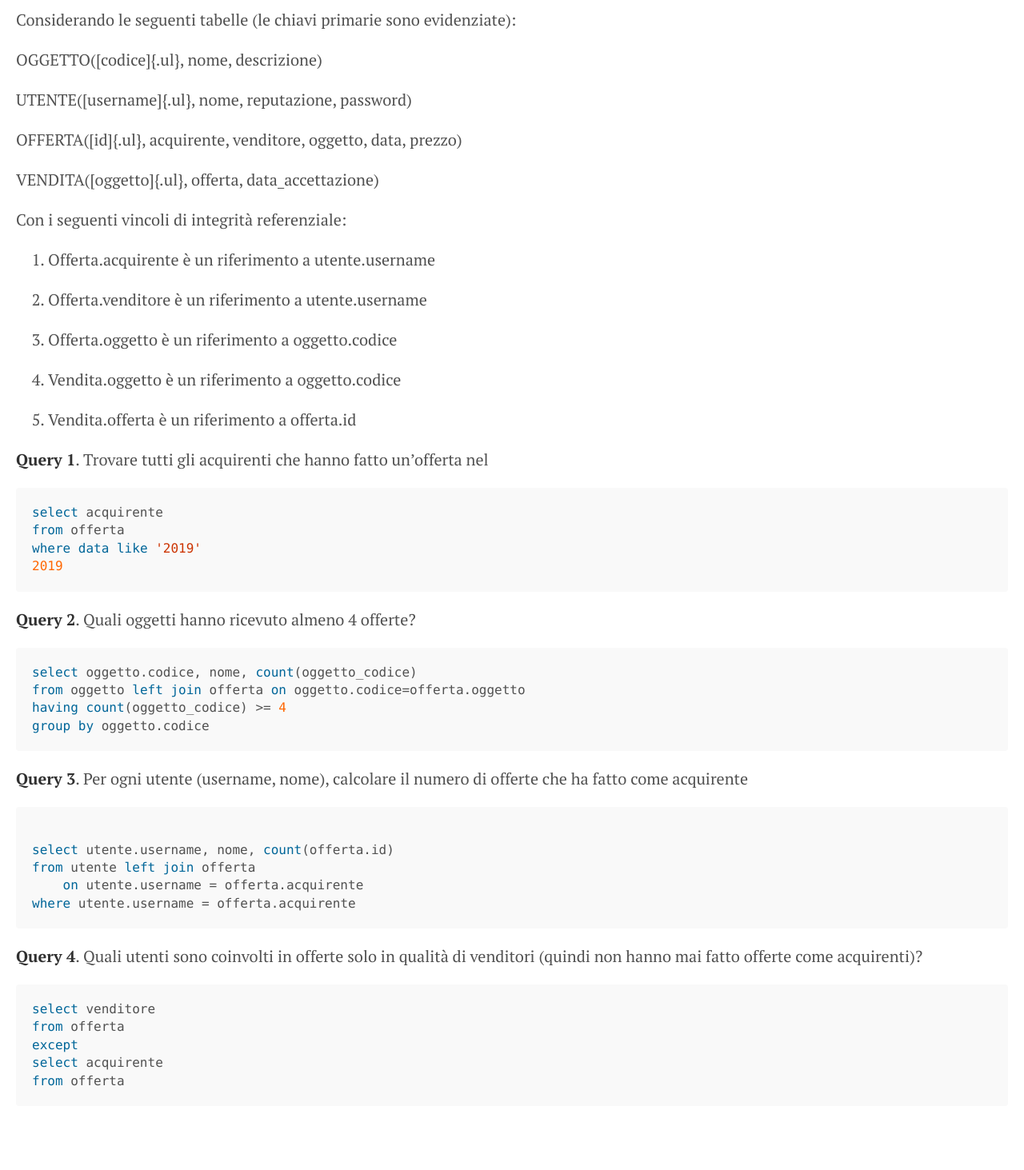
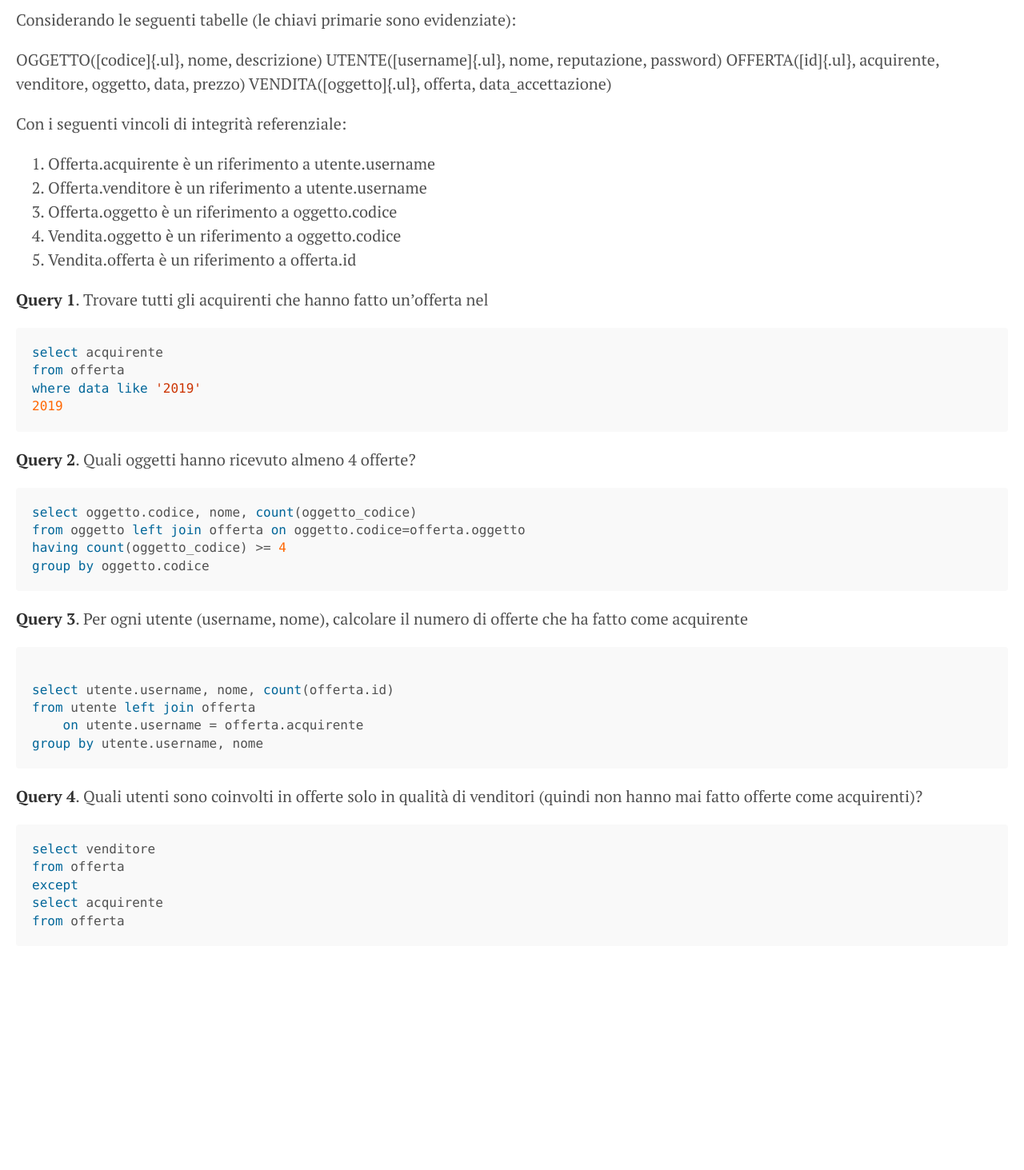
Before and after one commit to gdv/foundationsCS, a Jekyll site: the page built from docs/2020-03-esame.md, in a window 1280 px wide. Shown: the whole page at 80% size. Built offline with Jekyll 4.4.1, drawn with Linux system fonts in a browser that asks for light colours; our own code applies the rules of GitHub Pages for plain Markdown files; after the commit the page ends 1263 px from its top, so only the background shows below that.

Commit message:
corretto conteggio

````diff
--- a/docs/2020-03-esame.md
+++ b/docs/2020-03-esame.md
@@ -1,23 +1,16 @@
 Considerando le seguenti tabelle (le chiavi primarie sono evidenziate):
 
 OGGETTO([codice]{.ul}, nome, descrizione)
-
 UTENTE([username]{.ul}, nome, reputazione, password)
-
 OFFERTA([id]{.ul}, acquirente, venditore, oggetto, data, prezzo)
-
 VENDITA([oggetto]{.ul}, offerta, data_accettazione)
 
 Con i seguenti vincoli di integrità referenziale:
 
 1.  Offerta.acquirente è un riferimento a utente.username
-
 2.  Offerta.venditore è un riferimento a utente.username
-
 3.  Offerta.oggetto è un riferimento a oggetto.codice
-
 4.  Vendita.oggetto è un riferimento a oggetto.codice
-
 5.  Vendita.offerta è un riferimento a offerta.id
 
 **Query 1**. Trovare tutti gli acquirenti che hanno fatto un'offerta nel
@@ -46,7 +39,7 @@ offerte che ha fatto come acquirente
 select utente.username, nome, count(offerta.id)
 from utente left join offerta
     on utente.username = offerta.acquirente
-where utente.username = offerta.acquirente
+group by utente.username, nome
 ```
 
 **Query 4**. Quali utenti sono coinvolti in offerte solo in qualità di
````
